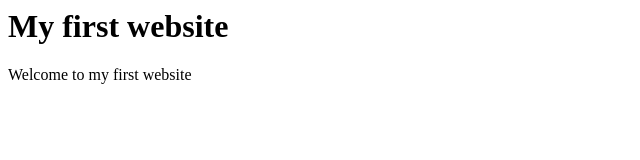
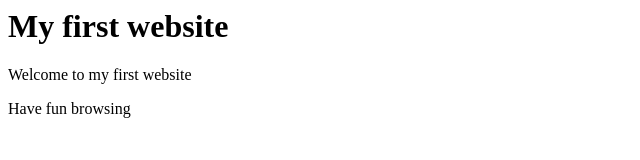
Before and after one commit to Rachel-Norman/first-website, a plain HTML site: page index.html in a window 1280 px wide. Shown: the whole page, without its empty margins (0-640 px from the left). Drawn offline with Linux system fonts and the light colour scheme.

Commit message:
Update index file with more text

```diff
--- a/index.html
+++ b/index.html
@@ -1,3 +1,5 @@
 <h1>My first website</h1>
 
 <p>Welcome to my first website</p>
+
+<p>Have fun browsing</p>
```
